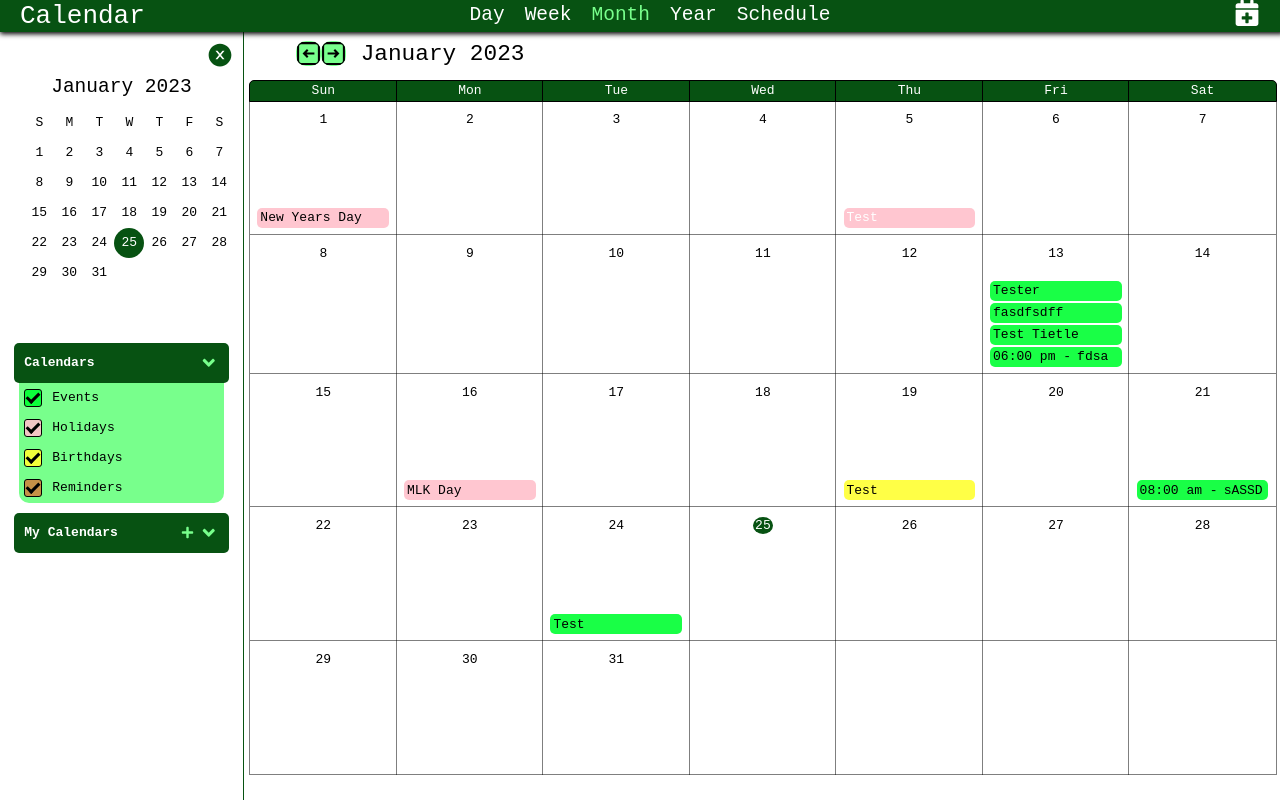
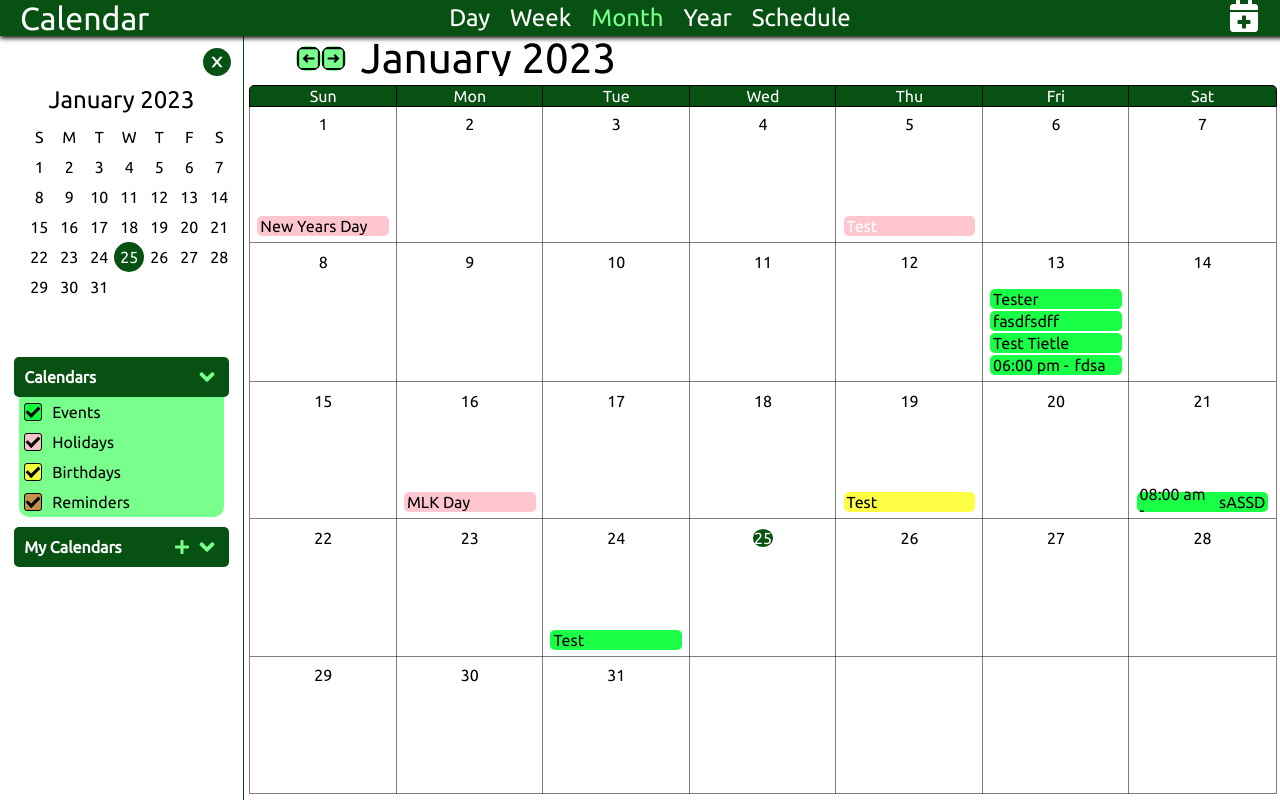
Before and after one commit to kraig-hebert/calendar, a React (Create React App) app: page / in a window 1280 px wide. Built offline with nearby package versions, Linux system fonts and the light colour scheme; data requests are answered from the project's data file.

Commit message:
updated font for now

```diff
--- a/db.json
+++ b/db.json
@@ -199,7 +199,7 @@
       "id": 42
     },
     {
-      "title": "New Date",
+      "title": "Updated",
       "filter": "Runs",
       "color": "rgb(255,255,255)",
       "singleDate": "2023-01-26T05:00:00.000Z",
@@ -231,6 +231,22 @@
       "endTime": "2023-02-03T21:00:00.000Z",
       "allDay": false,
       "id": 46
+    },
+    {
+      "title": "Test",
+      "filter": "Chess Games",
+      "color": "rgb(255,255,255)",
+      "singleDate": "2023-02-06T05:00:00.000Z",
+      "allDay": true,
+      "id": 47
+    },
+    {
+      "title": "fasdfasdf",
+      "filter": "Runs",
+      "color": "rgb(255,255,255)",
+      "singleDate": "2023-01-13T05:00:00.000Z",
+      "allDay": true,
+      "id": 48
     }
   ]
 }
--- a/public/index.html
+++ b/public/index.html
@@ -9,6 +9,9 @@
       manifest.json provides metadata used when your web app is installed on a
       user's mobile device or desktop. See https://developers.google.com/web/fundamentals/web-app-manifest/
     -->
+  <link rel="preconnect" href="https://fonts.googleapis.com">
+  <link rel="preconnect" href="https://fonts.gstatic.com" crossorigin>
+  <link href="https://fonts.googleapis.com/css2?family=Ubuntu&display=swap" rel="stylesheet">
   <link rel="manifest" href="%PUBLIC_URL%/manifest.json" />
   <link rel="stylesheet" href="reset.css">
   <!--
--- a/public/reset.css
+++ b/public/reset.css
@@ -19,8 +19,7 @@ time, mark, audio, video {
 	margin: 0;
 	padding: 0;
 	border: 0;
-	font-size: 100%;
-	font-family: monospace;
+	font-family: 'Ubuntu', sans-serif;
 	vertical-align: baseline;
 }
 /* HTML5 display-role reset for older browsers */
```
